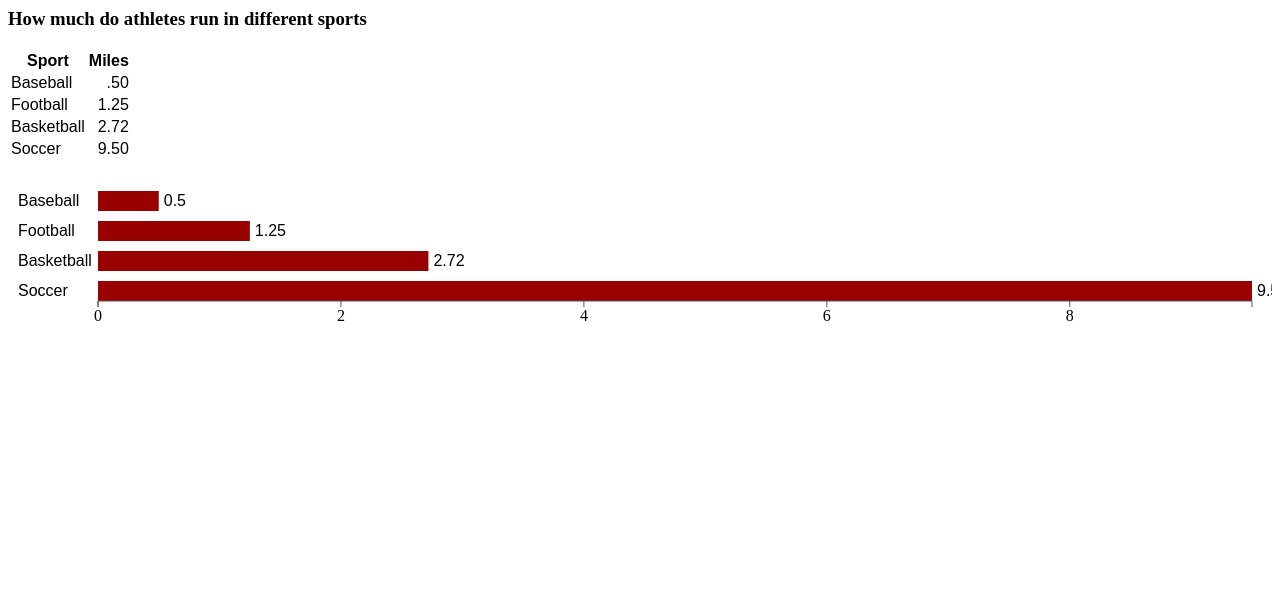
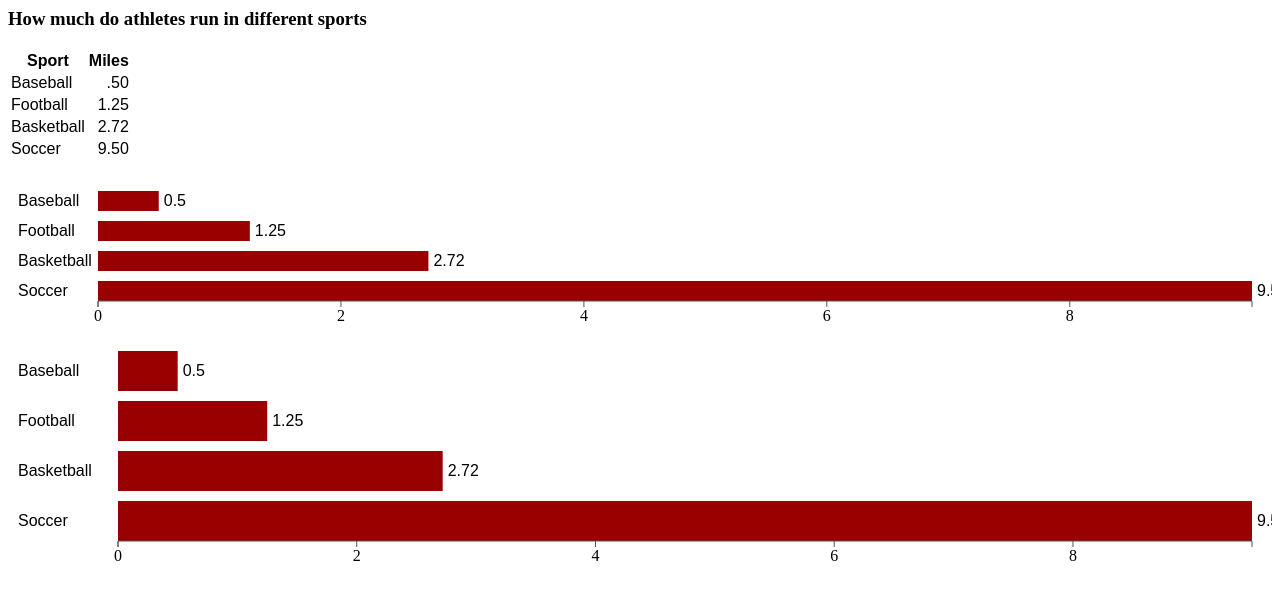
Before and after one commit to bbgvisualjournalist/table-to-svg, a plain HTML site: page index.html in a window 1280 px wide. Drawn offline with Linux system fonts and the light colour scheme.

Commit message:
Includes parameters for ticks, xAxis, barHeight and paddingLabels.

```diff
--- a/index.html
+++ b/index.html
@@ -44,6 +44,7 @@
 	<script type="text/javascript">
 	$( document ).ready(function() {
 	    createChart('#runningTable', "#chart", "Miles", "Sport", {"height":200, "type":"bar", "showTable": true});
+	    createChart('#runningTable', "#chart", "Miles", "Sport", {"type":"bar", "showTable": true, "barHeight":50, "ticks":4, "xAxis": true, "paddingLabels":100});
 	    //createChart('#fruitTable', "#chart2", "Oranges", "Day", {"height":300, "type":"column", "showTable": false});
 	});
 	</script>
```
